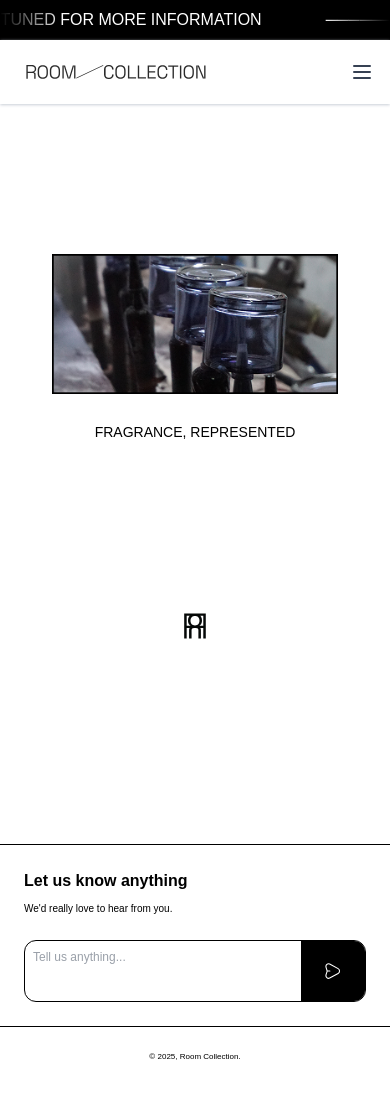
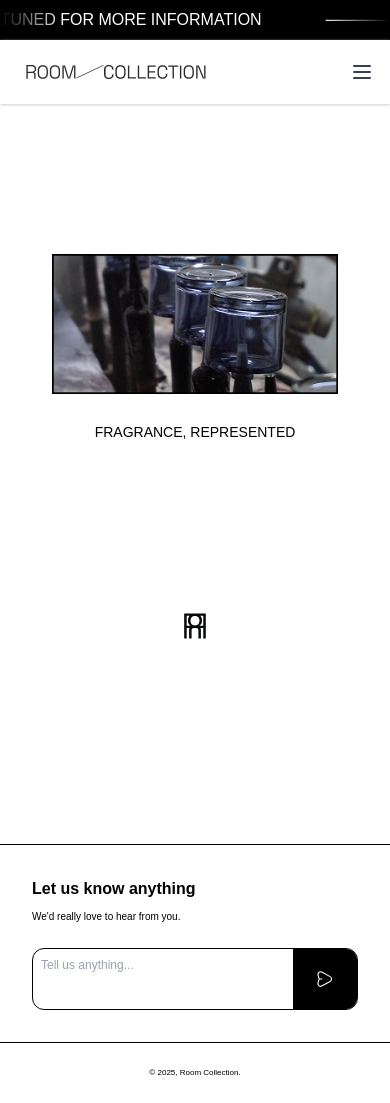
Before and after one commit to adlyrndi/RoomCollection, a Next.js app: page / in a window 390 px wide. Built offline with nearby package versions, Linux system fonts and the light colour scheme; a web font is replaced by a local one.

Commit message:
fix(feedback): fixing size font and placement

```diff
--- a/app/components/feedback/index.tsx
+++ b/app/components/feedback/index.tsx
@@ -32,7 +32,7 @@ export default function Feedback() {
   };
 
   return (
-    <section className="w-full p-6 md:p-12 flex flex-col lg:flex-row items-start justify-between gap-6">
+    <section className="w-full p-8 md:p-12 flex flex-col lg:flex-row items-start justify-between gap-6">
       {/* Left Content */}
       <div className="flex flex-col max-w-xl m-0 lg:ml-20 text-left">
         <h2 className="text-[16px] md:text-[30px] font-bold text-black">
@@ -72,7 +72,7 @@ export default function Feedback() {
         {/* Notification tetap di bawah */}
         {submitted && (
           <p
-            className={`absolute left-0 mt-2 text-green-600 text-sm md:text-base transition-opacity duration-500 ${
+            className={`absolute left-0 mt-2 text-gray-500 font-semibold text-xs md:text-base transition-opacity duration-500 ${
               fadeOut ? "opacity-0" : "opacity-100"
             }`}
           >
```
